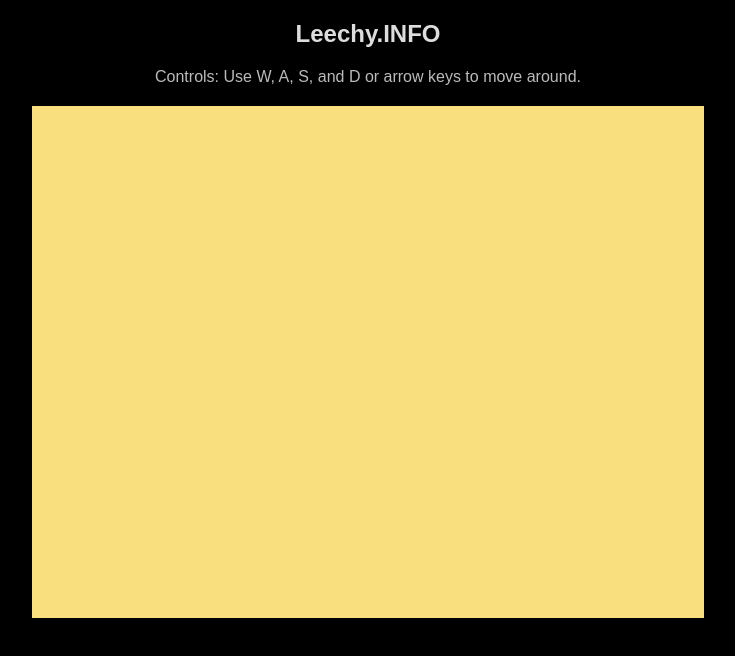
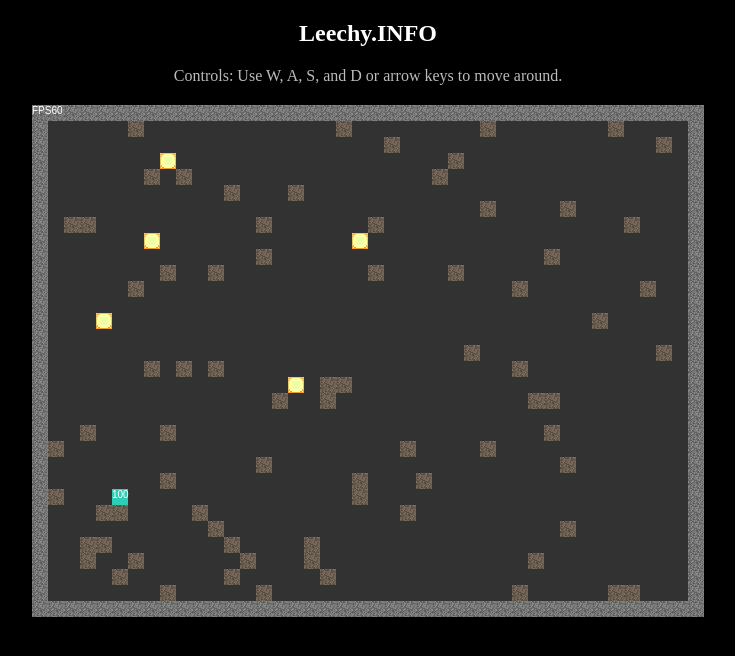
Before and after one commit to Sour/Sour.github.io, a plain HTML site: page index.html in a window 1280 px wide. Shown: the whole page, without its empty margins (272-1007 px from the left). Drawn offline with Linux system fonts and the light colour scheme.

Commit message:
changes to components

```diff
--- a/index.html
+++ b/index.html
@@ -12,23 +12,15 @@
 	body {
 		background: black;
 		text-align: center;
-      color: #DDD;
-      font-family: Arial;
+		color: #FFF;
 	}
 
 	.controls {
 		color: #BBB;
 	}
 
-    #cr-stage { margin: 20px auto 0; }
-
-    .bottom {
-      font-size: 12px;
-      color: #888;
-      margin-top: 50px;
-    }
-    .bottom a {
-      color: #AAA;
+	#cr-stage {
+		margin: 20px auto 0;
 	}
 	</style>
 </head>
--- a/src/components.js
+++ b/src/components.js
@@ -25,67 +25,79 @@ Crafty.c('Actor', {
 Crafty.c('Life', {
 	init: function() {
 		this.life = 100;
-		this.takeDamage = function(damage) {
-			this.life -= damage;
-			if(this.life <= 0) {
-				this.trigger('Death', damage);
-			}
-		};
+		this.alive = true;
+	},
+	getLife: function() {
+		return this.life;
+	},
+	takeDamage: function(damage) {
+		this.life -= damage;
+		if(this.live <= 0) {
+			this.alive = false;
+		}
 	}
 });
 
 
-Crafty.c('Tree', {
+Crafty.c('Wall', {
 	init: function() {
-		this.requires('Actor, Color, Solid')
-		.color('rgb(20, 125, 40)');
+		this.requires('Actor, Solid, spr_wall');
 	},
 });
 
-Crafty.c('Bush', {
+Crafty.c('Floor', {
 	init: function() {
-		this.requires('Actor, Color, Solid')
-		.color('rgb(20, 185, 40)');
+		this.requires('Actor, Solid, spr_floor');
 	},
 });
 
 Crafty.c('PlayerCharacter', {
 	init: function() {
-		this.requires('Actor, Twoway, Color, Gravity, Collision')
+		this.requires('Actor, Life, Twoway, Collision, Gravity, spr_player, Text, DOM')
+		.text(this.getLife())
+		.css({ "text-align": "center" })
 		.twoway(2)
-		.color('rgb(20, 75, 40)')
 		.gravity('Solid')
 		.stopOnSolids()
-		.onHit('Village', this.visitVillage);
+		.onHit('Target', this.targetObtained);
 	},
 
 	stopOnSolids: function() {
-		this.onHit('Solid', this.stopMovement);
+		this.onHit('Solid', function() {
+			this._speed = 0;
+			if(this.isDown("LEFT_ARROW"))
+				this.x += 2;
+			if(this.isDown("RIGHT_ARROW"))
+				this.x -= 2;
+		});
 		return this;
 	},
 
 	stopMovement: function() {
 		this._speed = 0;
+
+
 		if(this._movement) {
 			this.x -= this._movement.x;
 			this.y -= this._movement.y;
 		}
 	},
 
-	visitVillage: function(data) {
-		villlage = data[0].obj;
-		villlage.visit();
+	targetObtained: function(data) {
+		targett = data[0].obj;
+		targett.obtain();
+		this.takeDamage(15);
+		this.text(this.getLife())
 	}
 });
 
-Crafty.c('Village', {
+Crafty.c('Target', {
 	init: function() {
-		this.requires('Actor, Color')
-		.color('rgb(170, 125, 40)');
+		this.requires('Actor, spr_target');
 	},
 
-	visit: function() {
+	obtain: function() {
 		this.destroy();
-		Crafty.trigger('VillageVisited', this);
+		Crafty.trigger('TargetObtained', this);
 	}
 });
--- a/src/game.js
+++ b/src/game.js
@@ -19,8 +19,9 @@ Game = {
 
 	start: function() {
 		Crafty.init(Game.width(), Game.height());
-		Crafty.background('rgb(249, 223, 125)');
-
-		Crafty.scene('Game');
+		Crafty.background('rgb(50, 50, 50)');
+		console.log("here");
+		Crafty.scene('Loading');
 	}
 }
+$text_css = { 'font-size': '24px', 'font-family': 'Arial', 'color': 'white', 'text-align': 'center' }
--- a/src/scenes.js
+++ b/src/scenes.js
@@ -1,6 +1,4 @@
 Crafty.scene('Game', function() {
-
-
 
   // A 2D array to keep track of all occupied tiles
   this.occupied = new Array(Game.map_grid.width);
@@ -13,6 +11,7 @@ Crafty.scene('Game', function() {
 
   // Player character, placed at 5, 5 on our grid
   this.player = Crafty.e('PlayerCharacter').at(5, 5);
+  console.log("HP: " + this.player.getLife());
   this.occupied[this.player.at().x][this.player.at().y] = true;
 
   // Place a tree at every edge square on our grid of 16x16 tiles
@@ -22,50 +21,49 @@ Crafty.scene('Game', function() {
 
       if (at_edge) {
         // Place a tree entity at the current tile
-        Crafty.e('Tree').at(x, y);
+        Crafty.e('Wall').at(x, y);
         this.occupied[x][y] = true;
       } else if (Math.random() < 0.06 && !this.occupied[x][y]) {
         // Place a bush entity at the current tile
-        Crafty.e('Bush').at(x, y);
+        Crafty.e('Floor').at(x, y);
         this.occupied[x][y] = true;
       }
     }
   }
 
   // Generate up to five villages on the map in random locations
-  var max_villages = 5;
+  var max_targets = 5;
   for (var x = 0; x < Game.map_grid.width; x++) {
     for (var y = 0; y < Game.map_grid.height; y++) {
-      if (Math.random() < 0.01) {
-        if (Crafty('Village').length < max_villages && !this.occupied[x][y]) {
-          Crafty.e('Village').at(x, y);
+      if (Math.random() < 0.009) {
+        if (Crafty('Target').length < max_targets && !this.occupied[x][y]) {
+          Crafty.e('Target').at(x, y);
         }
       }
     }
   }
 
-  Crafty.e("2D,DOM,FPS,Text")
-    .attr({maxValues:10})
-    .css({ 'font-size', '24px' })
-    .bind("MessureFPS",function(fps){
-    this.text("FPS"+fps.value);
+  Crafty.e("2D, DOM, FPS, Text")
+  .attr({maxValues:10})
+  .bind("MessureFPS",function(fps) {
+    this.text("FPS"+fps.value );
   });
 
-  this.show_victory = this.bind('VillageVisited', function() {
-    if (!Crafty('Village').length) {
+  this.show_victory = this.bind('TargetObtained', function() {
+    if (!Crafty('Target').length) {
       Crafty.scene('Victory');
     }
   });
 }, function() {
-  this.unbind('VillageVisited', this.show_victory);
+  this.unbind('TargetObtained', this.show_victory);
 });
 
 Crafty.scene('Victory', function() {
   // Display some text in celebration of the victory
   Crafty.e('2D, DOM, Text')
-  .attr({ x: 0, y: 0 })
-  .css({"text-align", "center"})
-  .text('Victory!');
+  .attr({ x: 0, y: Game.height()/2 - 24, w: Game.width() })
+  .css($text_css)
+  .text('All Targets Obtained!')
 
   // Watch for the player to press a key, then restart the game
   //  when a key is pressed
@@ -78,3 +76,27 @@ Crafty.scene('Victory', function() {
   //  multiple restarts of the game
   this.unbind('KeyDown');
 });
+
+Crafty.scene('Loading', function() {
+
+  Crafty.e('2D, DOM, Text')
+  .text('Loading...')
+  .attr({ x: 0, y: Game.height() / 2 - 24, w: Game.width() })
+  .css($text_css);
+
+
+  //load spritemap
+  Crafty.load(['assets/16x16.gif'], function() {
+
+    //load spritemap individually once they have loaded.
+    Crafty.sprite(16, 'assets/16x16.gif', {
+      spr_wall:  [0, 0],
+      spr_floor: [1, 0],
+      spr_target:[0, 1],
+      spr_player:[1, 1]
+    });
+
+    Crafty.scene('Game');
+
+  })
+});
```
Also changed, not shown: assets/16x16.gif (added), assets/16x16.png (added), 1 other file. Lines whose indentation alone changed are shown as unchanged.
